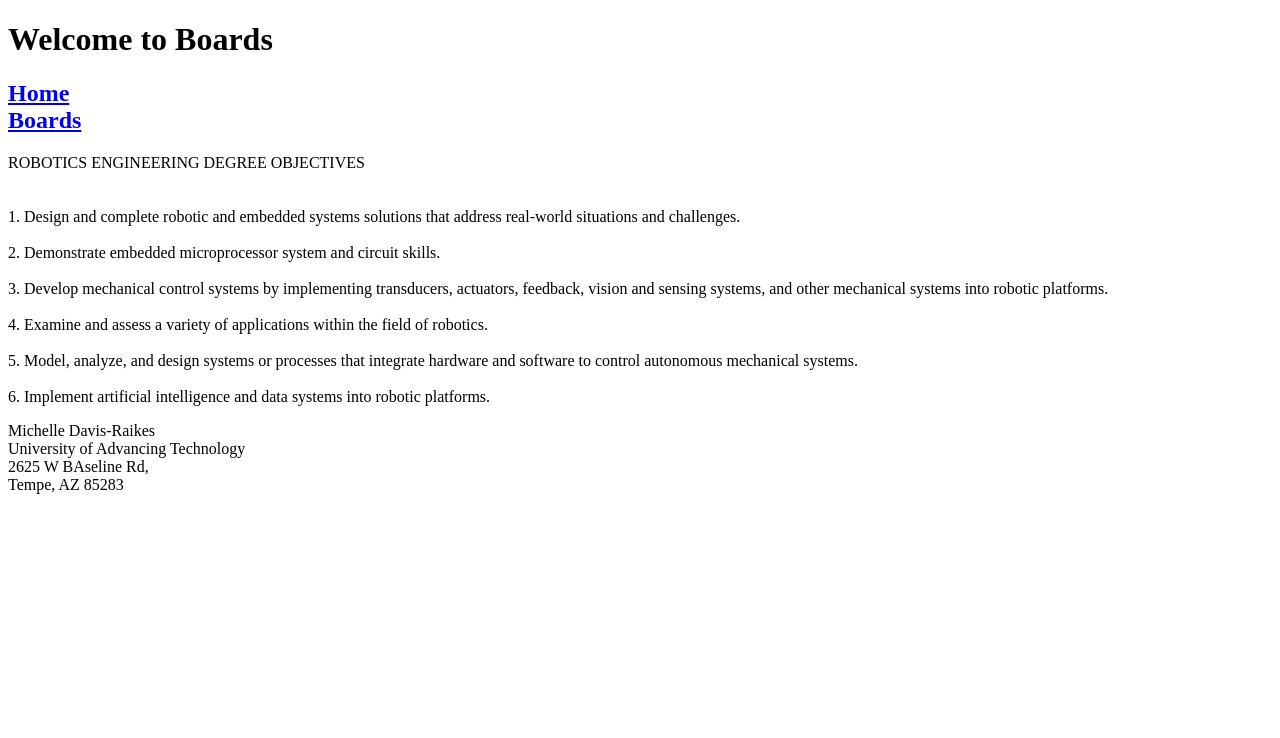
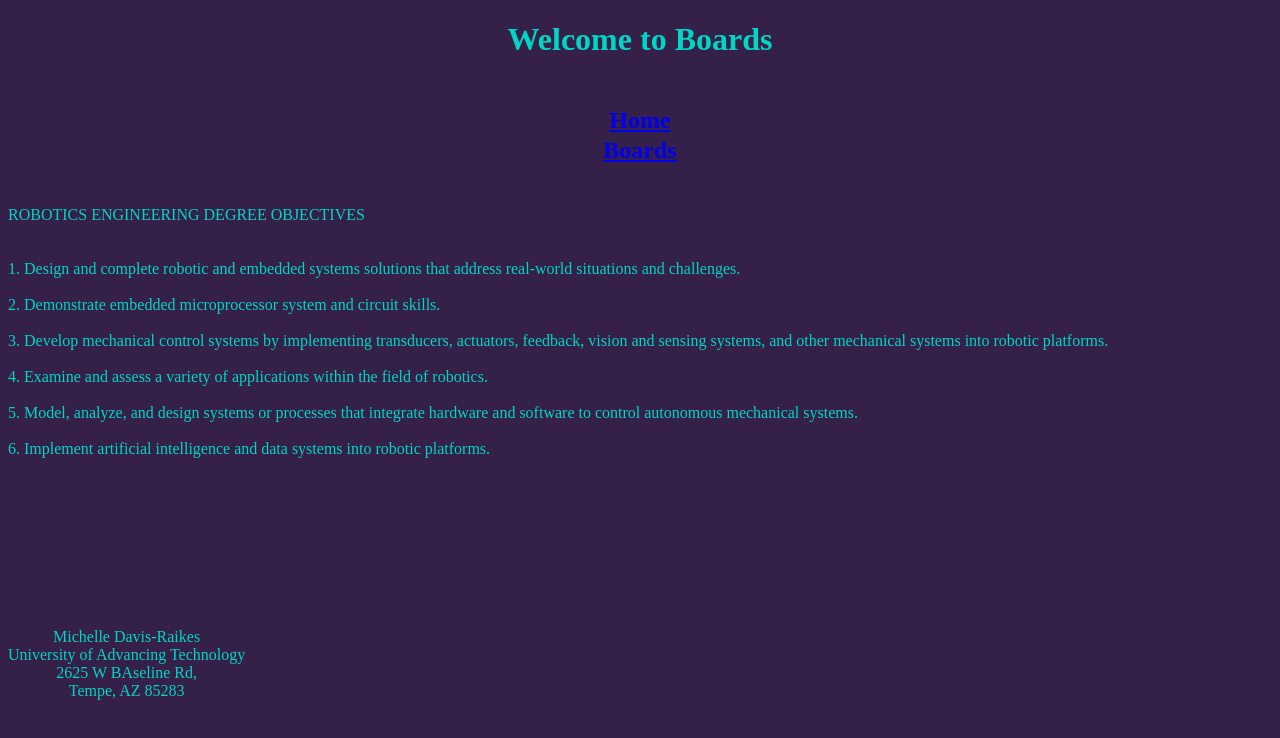
Before and after one commit to MichelleDavis-Raikes/Michelle-Wolfang, a plain HTML site: page Boards.html in a window 1280 px wide. Drawn offline with Linux system fonts and the light colour scheme.

Commit message:
Add files via upload

```diff
--- a/Boards.html
+++ b/Boards.html
@@ -4,6 +4,7 @@
     <meta charset="UTF-8">
     <meta name="viewport" content="width=device-width, initial-scale=1.0">
     <title>Document</title>
+    <link rel="stylesheet" href="Main.css">
 </head>
 <body>
     <header><h1>Welcome to Boards</h1>
--- /dev/null
+++ b/Main.css
@@ -0,0 +1,19 @@
+body{
+    background-color: #342048;
+    color: #00d6c3;
+}
+
+nav{
+    padding: 5px;
+    line-height: 30px;
+}
+
+footer{
+    position: fixed;
+    bottom: 100px;
+    text-align: center;
+}
+
+header{
+    text-align: center;
+}
```
Also changed, not shown: Index.html (+1 -0 lines).
